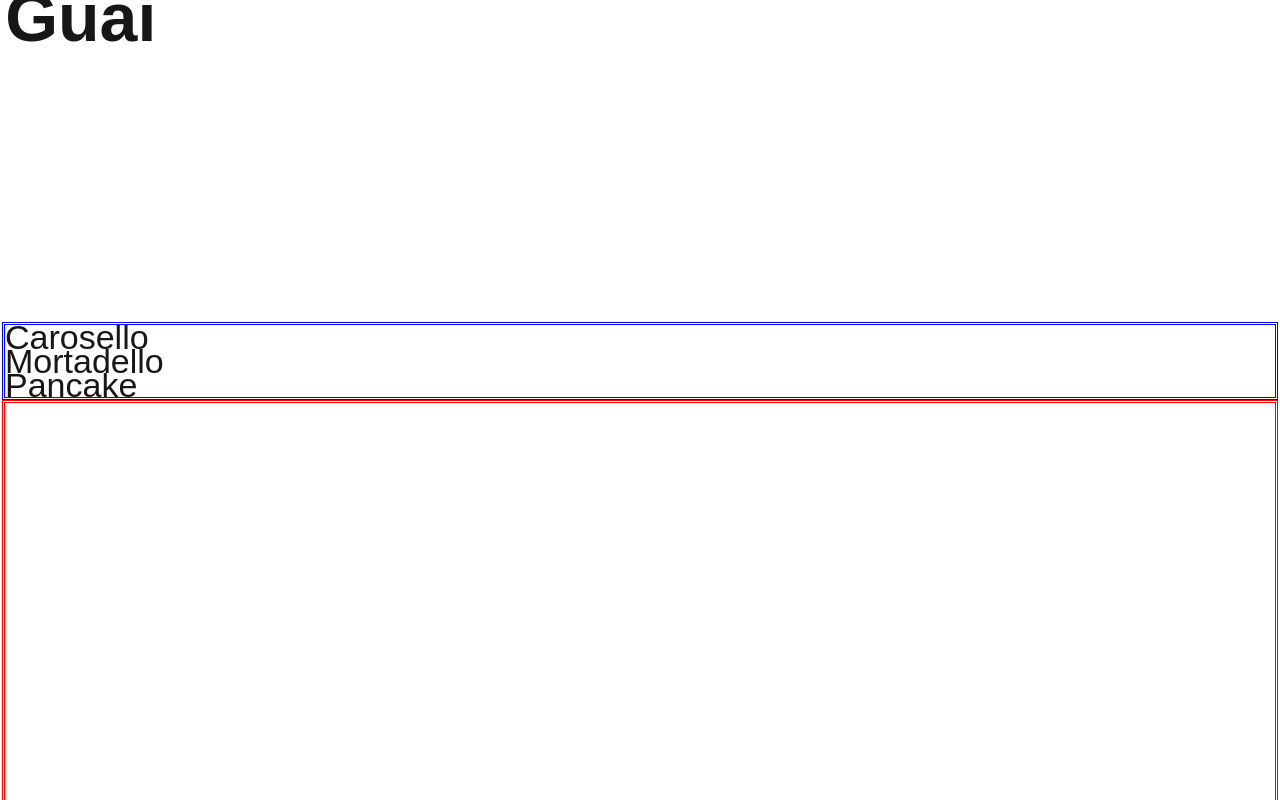
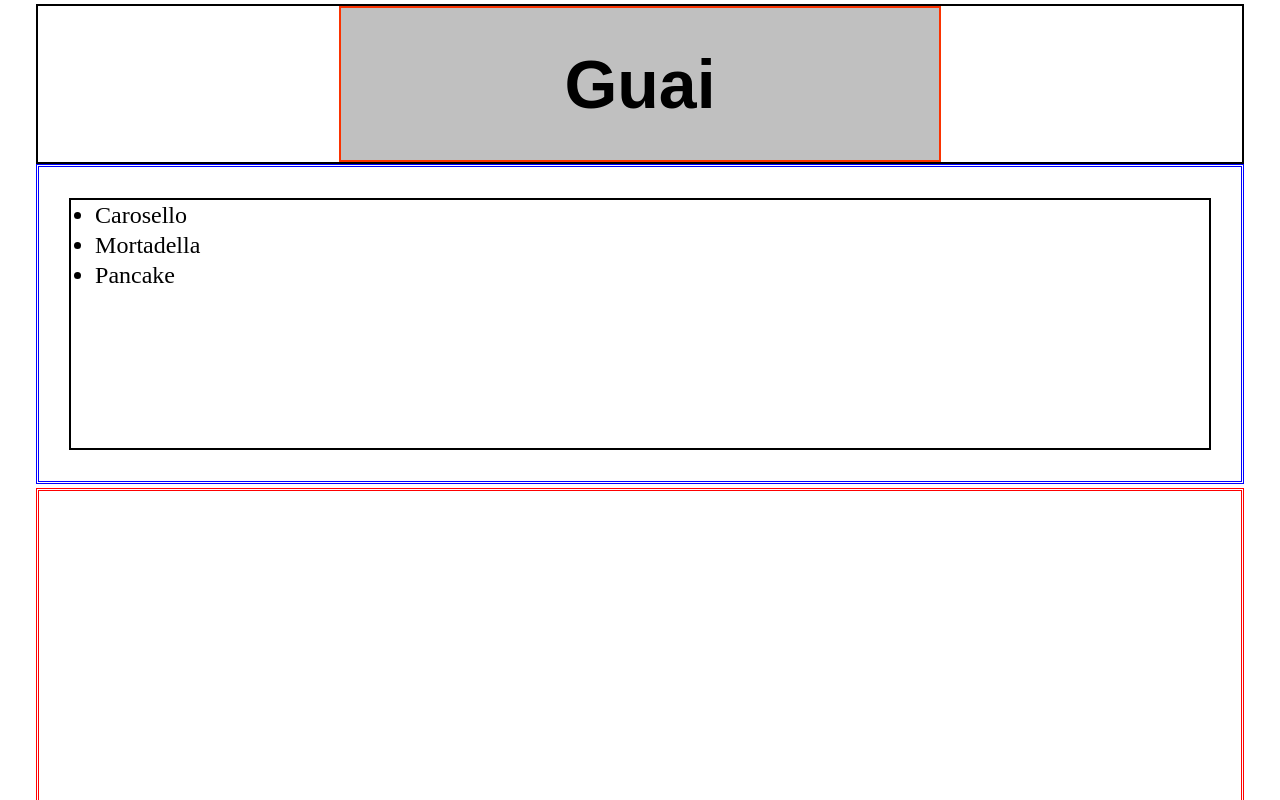
Before and after one commit to neodev89/reusable-components, a Next.js app: page /homepage in a window 1280 px wide. Shown: the top 800 px of the page. Built offline with nearby package versions, Linux system fonts and the light colour scheme.

Commit message:
realizzazione codice sass e carosello

```diff
--- a/src/app/homepage/page.tsx
+++ b/src/app/homepage/page.tsx
@@ -7,17 +7,19 @@ export default function Homepage() {
 
   const populationHome = {
     titolo: "Guai",
-    home: ["Carosello", "Mortadello", "Pancake"],
+    home: ["Carosello", "Mortadella", "Pancake"],
     footer: "cari amici miei"
   }
 
   return (
     <LayoutHomepage>
-      <div className={styles.title}>
-        <Title>{populationHome.titolo}</Title>
+      <div className={styles.div_title}>
+        <Title className={styles.title}>
+          {populationHome.titolo}
+        </Title>
       </div>
       <div className={styles.carosello}>
-        <ul>
+        <ul className={styles.ul}>
           {
             populationHome.home.map((home, index) => {
               return (
@@ -27,6 +29,9 @@ export default function Homepage() {
           }
         </ul>
       </div>
+      <div className={styles.main}>
+
+      </div>
       <div className={styles.footer}>
 
       </div>
--- a/src/app/homepage/style.module.sass
+++ b/src/app/homepage/style.module.sass
@@ -1,27 +1,57 @@
+@use '../../sass/variables' as variables
 .homepage
-    position: relative
-    display: flex
-    flex-direction: column
+    @include variables.mixin-display-cl
     height: 100%
     width: 100%
-    border: 1px solid white
+    border: variables.$border-white
     font-size: 34px
     line-height: 24px
+    padding: 0 1rem
+
+.div_title
+    @include variables.mixin-display-rw
+    justify-content: center
+    align-items: center
+    height: 10rem
+    width: 100%
+    border: variables.$border-black
 
 .title
-    position: relative
-    display: flex
+    @include variables.mixin-display-rw
+    @include variables.mixin-flex-center
+    background-color: variables.$bg-gray
+    border: variables.$border-red
+    padding: 0.2rem
+    color: rgb(0, 0, 0)
+    height: variables.$h-div-max
+    width: variables.$w-div-small
+
+.carosello
+    @include variables.mixin-display-rw
+    @include variables.mixin-flex-center
     height: 20rem
     width: 100%
-    background-color: rgb(255, 255, 255)
-    padding: 0.2rem
+    border: 3px double blue
+    background-color: variables.$bg-white
+    color: rgb(0, 0, 0)
 
-.carosello
-    position: relative
-    display: flex
-    height: 50%
-    width: 100%
-    border: 3px double blue
+.ul
+    @include variables.mixin-display-cl
+    @include variables.mixin-family-montserrat-light
+    height: variables.$h-div-mid
+    width: variables.$w-div-full
+    line-height: 30px
+    padding-left: 1.5rem
+    border: variables.$border-black
+    overflow-y: auto
+    overflow-x: hidden
+
+.main
+    @include variables.mixin-display-rw
+    @include variables.mixin-flex-center
+    height: variables.$h-div-max
+    width: variables.$w-div-max
+    border: variables.$border-white
 
 .footer
     position: relative
@@ -35,7 +65,7 @@
     display: flex
     height: 20%
     width: 100%
-    background-color: rgb(255, 255, 255)
+    background-color: variables.$bg-white
 
 .classNameNav
     position: relative
@@ -46,7 +76,6 @@
     height: 50px
     width: 100%
     border: 3px double black
-
 
 .classNameBtn
     position: relative
--- a/src/app/page.tsx
+++ b/src/app/page.tsx
@@ -3,9 +3,12 @@ import styles from "./page.module.css";
 import Homepage from "./homepage/page";
 import Didattica from "./didattica/page";
 import Biografia from "./biografia/page";
+
 import { useEffect, useState } from "react";
 import { NextContext } from "../ui/context/myContext";
 import { Navbar } from "../ui/navbar/Navbar";
+
+import Head from "next/head";
 
 export default function Home() {
   const [flagPage, setFlagPage] = useState("homepage");
@@ -18,6 +21,11 @@ export default function Home() {
     <NextContext.Provider value={
       { value: flagPage, setValue: setFlagPage }
     }>
+      <Head>
+        <link rel="preconnect" href="https://fonts.googleapis.com"></link>
+        <link rel="preconnect" href="https://fonts.gstatic.com" crossorigin></link>
+        <link href="https://fonts.googleapis.com/css2?family=Montserrat+Alternates:ital,wght@0,100;0,200;0,300;0,400;0,500;0,600;0,700;0,800;0,900;1,100;1,200;1,300;1,400;1,500;1,600;1,700;1,800;1,900&family=Montserrat:ital,wght@0,100..900;1,100..900&display=swap" rel="stylesheet"></link>
+      </Head>
       <div className={styles.page}>
         <main className={styles.main}>
           <div className={styles.div_navbar}>
--- /dev/null
+++ b/src/sass/variables.sass
@@ -0,0 +1,46 @@
+$bg-black: rgb(0, 0, 0)
+$bg-yellow: rgb(255, 255, 1)
+$bg-gray: rgb(192, 192, 192)
+$bg-white: rgb(255, 255,255)
+$bg-dark-gray: rgb(150, 150, 150)
+$border-black: 2px solid rgb(0, 0, 0)
+$border-red: 2px solid rgb(250, 50, 0)
+$border-white: 2px solid rgb(255, 255, 255)
+
+$display-flex: flex
+$direction-rw: row
+$direction-cl: column
+
+$h-div-full: 100%
+$h-div-mid: 80%
+$h-div-small: 50%
+$h-div-15rem: 15rem
+$h-div-25rem: 25rem
+
+$h-div-max: 100%
+$w-div-max: 100%
+
+$w-div-full: 95%
+$w-div-mid: 85%
+$w-div-small: 50%
+
+@mixin mixin-display-cl
+    display: $display-flex
+    flex-direction: $direction-cl
+
+@mixin mixin-display-rw
+    display: $display-flex
+    flex-direction: $direction-rw
+
+@mixin mixin-flex-center
+    justify-content: center
+    align-items: center
+
+@mixin mixin-space-around
+    justify-content: space-around
+    align-items: center
+
+@mixin mixin-family-montserrat-light
+    font-family: 'Montserrat Alternates'
+    font-weight: 300
+    font-size: 24px
--- a/src/ui/Title.tsx
+++ b/src/ui/Title.tsx
@@ -2,10 +2,13 @@ import React from "react"
 
 interface titleType {
     children: string;
+    className: string;
 }
 
 export const Title = (props: titleType) => {
     return (
-        <h1>{props.children}</h1>
+        <div className={props.className}>
+            <h1>{props.children}</h1>
+        </div>
     )
 }
```
Also changed, not shown: src/@types/carosello.ts (added, +18 -0 lines), src/ui/carosello/carousel.tsx (added, +17 -0 lines). Lines whose indentation alone changed are shown as unchanged.
